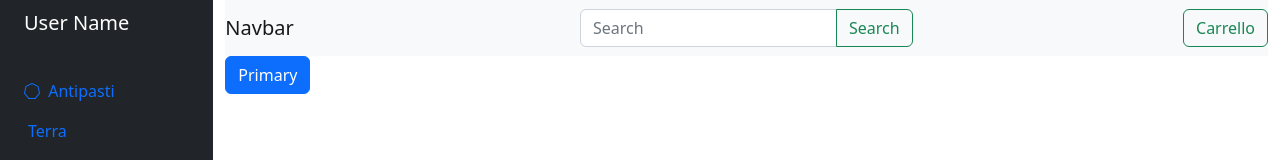
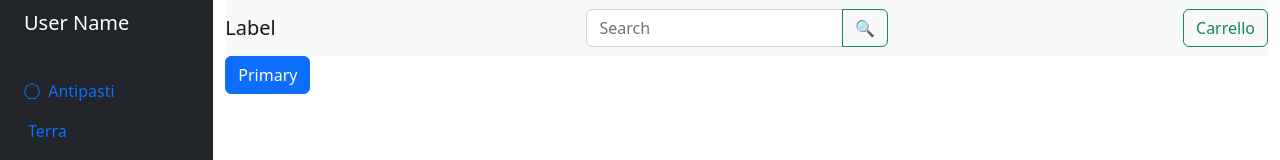
Before and after one commit to marcon21/bookeat, a React (Vite) app in the folder frontend/: page /menu in a window 1280 px wide. Shown: the top 160 px of the page. Built offline with nearby package versions, Linux system fonts and the light colour scheme.

Commit message:
improved Navbar with dynamic content

```diff
--- a/frontend/src/components/Navbar.jsx
+++ b/frontend/src/components/Navbar.jsx
@@ -1,12 +1,22 @@
 export default function NavBar() {
+    let list = [
+        {
+            label: "Label",
+        }
+    ]
+
+    const items = list.map((item, index) => {
+        return(<a className="navbar-brand">{item.label}</a>)
+        })
+
         return(
             <>
                 <div class="container">
                     <nav className="navbar navbar-expand-lg navbar-light bg-light justify-content-between">
-                    <a className="navbar-brand">Navbar</a>
+                        {items}
                         <form className='d-flex input-group w-auto'>
                             <input className="form-control mr-sm-2" type="search" placeholder="Search"/>
-                        <button className="btn btn-outline-success my-2 my-sm-0" type="submit">Search</button>
+                            <button className="btn btn-outline-success my-2 my-sm-0" type="submit">🔍</button>
                         </form>
                         <form>
                             <a className="btn btn-outline-success my-2 my-sm-0" href="#" role="button">Carrello</a>
```
Lines whose indentation alone changed are shown as unchanged.
